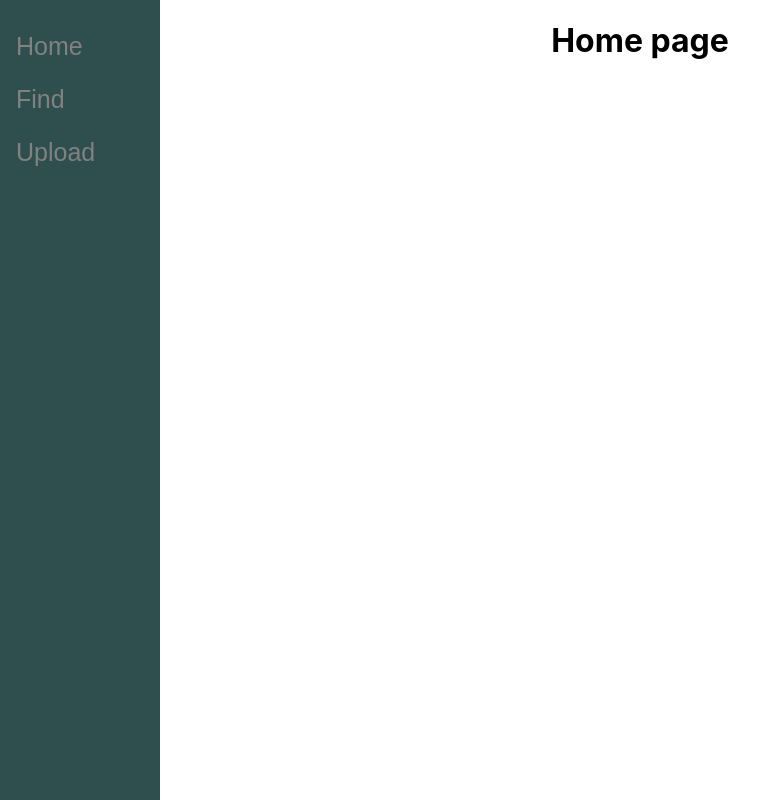
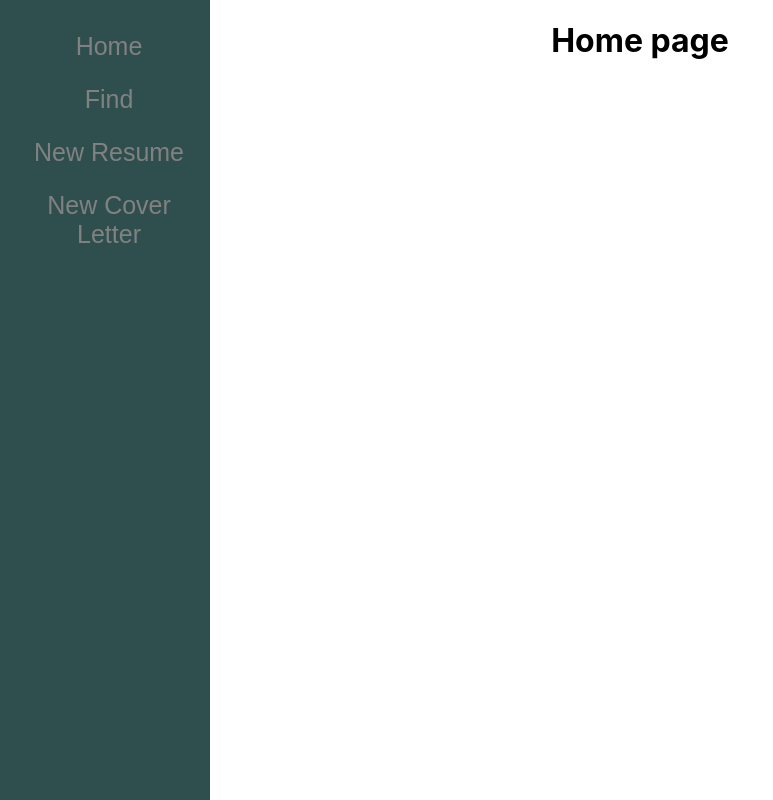
Before and after one commit to lachlanpye/CVTool, a React (Create React App) app in the folder client/: page / in a window 1280 px wide. Shown: the whole page, without its empty margins (0-773 px from the left). Built offline with nearby package versions, Linux system fonts and the light colour scheme.

Commit message:
Changed tabs slightly

```diff
--- a/client/src/App.js
+++ b/client/src/App.js
@@ -4,7 +4,8 @@ import './App.css';
 import Sidebar from './Sidebar/Sidebar';
 import HomePage from './HomePage/HomePage';
 import FindPage from './FindPage/FindPage';
-import UploadPage from './UploadPage/UploadPage';
+import NewResumePage from './NewResumePage/NewResumePage';
+import NewCoverLetterPage from './NewCoverLetterPage/NewCoverLetterPage';
 
 class App extends Component {
   constructor(props) {
@@ -29,8 +30,11 @@ class App extends Component {
       case "find":
         page = <FindPage />;
         break;
-      case "upload":
-        page = <UploadPage />;
+      case "new-resume":
+        page = <NewResumePage />;
+        break;
+      case "new-cover-letter":
+        page = <NewCoverLetterPage />;
         break;
       default:
         break;
--- /dev/null
+++ b/client/src/NewCoverLetterPage/NewCoverLetterPage.css
@@ -0,0 +1,9 @@
+div {
+    animation-name: "new-cover-letter";
+    animation-duration: 1s;
+}
+
+@keyframes new-cover-letter {
+    from {opacity: 0}
+    to {opacity: 1}
+}
--- /dev/null
+++ b/client/src/NewCoverLetterPage/NewCoverLetterPage.js
@@ -0,0 +1,14 @@
+import React, { Component } from 'react';
+import './NewCoverLetterPage.css';
+
+class NewCoverLetterPage extends Component {
+    render() {
+        return (
+            <div>
+                <h1>New cover letter page</h1>
+            </div>
+        );
+    }
+}
+
+export default NewCoverLetterPage;
--- a/client/src/UploadPage/UploadPage.css
+++ b/client/src/NewResumePage/NewResumePage.css
@@ -1,9 +1,9 @@
 div {
-    animation-name: "upload";
+    animation-name: "new_resume";
     animation-duration: 1s;
 }
 
-@keyframes upload {
+@keyframes new_resume {
     from {opacity: 0}
     to {opacity: 1}
 }
--- /dev/null
+++ b/client/src/NewResumePage/NewResumePage.js
@@ -0,0 +1,14 @@
+import React, { Component } from 'react';
+import './NewResumePage.css';
+
+class NewResumePage extends Component {
+    render() {
+        return (
+            <div>
+                <h1>New resume page</h1>
+            </div>
+        );
+    }
+}
+
+export default NewResumePage;
--- a/client/src/Sidebar/Sidebar.css
+++ b/client/src/Sidebar/Sidebar.css
@@ -1,6 +1,6 @@
 .sidenav {
     height: 100%;
-    width: 160px;
+    width: 210px;
     position: fixed;
     z-index: 1;
     top: 0;
@@ -12,11 +12,11 @@
 
     justify-content: center;
     align-items: center;
-
 }
 
 .sidenav button {
     padding: 12px 8px 12px 16px;
+    margin: 0 auto;
     display: block;
 
     color: #818181;
--- a/client/src/Sidebar/Sidebar.js
+++ b/client/src/Sidebar/Sidebar.js
@@ -7,7 +7,8 @@ class Sidebar extends Component {
             <div className="sidenav">
                 <button onClick={() => this.props.changePage('home') }>Home</button>
                 <button onClick={() => this.props.changePage('find') }>Find</button>
-                <button onClick={() => this.props.changePage('upload') }>Upload</button>
+                <button onClick={() => this.props.changePage('new-resume') }>New Resume</button>
+                <button onClick={() => this.props.changePage('new-cover-letter') }>New Cover Letter</button>
             </div>
         );
     }
--- a/client/src/UploadPage/UploadPage.js
+++ /dev/null
@@ -1,14 +0,0 @@
-import React, { Component } from 'react';
-import './UploadPage.css';
-
-class UploadPage extends Component {
-    render() {
-        return (
-            <div>
-                <h1>Upload page</h1>
-            </div>
-        );
-    }
-}
-
-export default UploadPage;
--- a/package.json
+++ b/package.json
@@ -7,7 +7,8 @@
     "test": "echo \"Error: no test specified\" && exit 1",
     "client": "cd client && npm start",
     "server": "nodemon server.js",
-    "dev": "concurrently --kill-others-on-fail \"npm run client\" \"npm run server\""
+    "dev": "concurrently --kill-others-on-fail \"npm run client\" \"npm run server\"",
+    "client:build": "cd client && npm run build"
   },
   "repository": {
     "type": "git",
```
Also changed, not shown: 20 other files (tests, documents, lock files or other folders).
